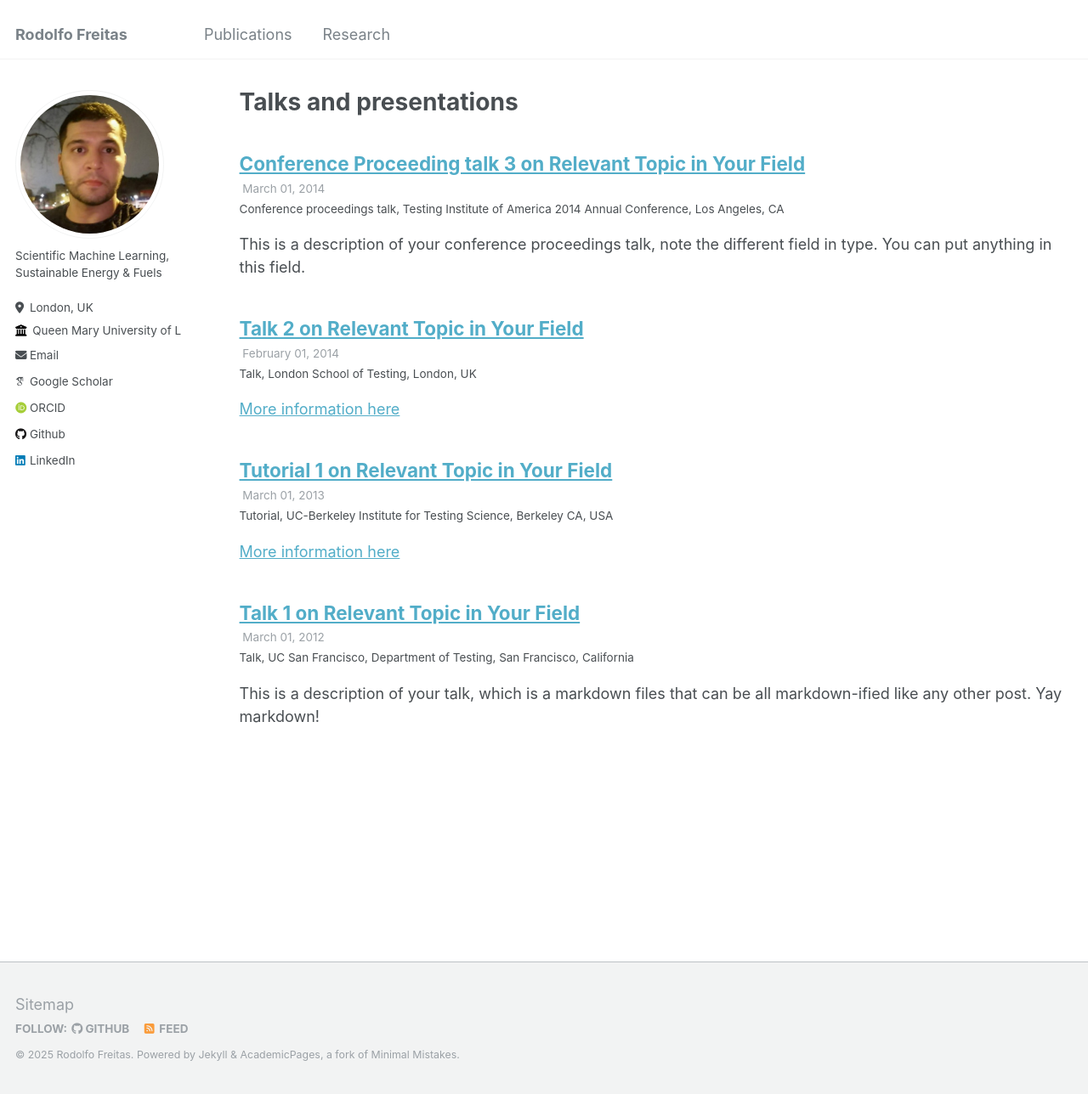
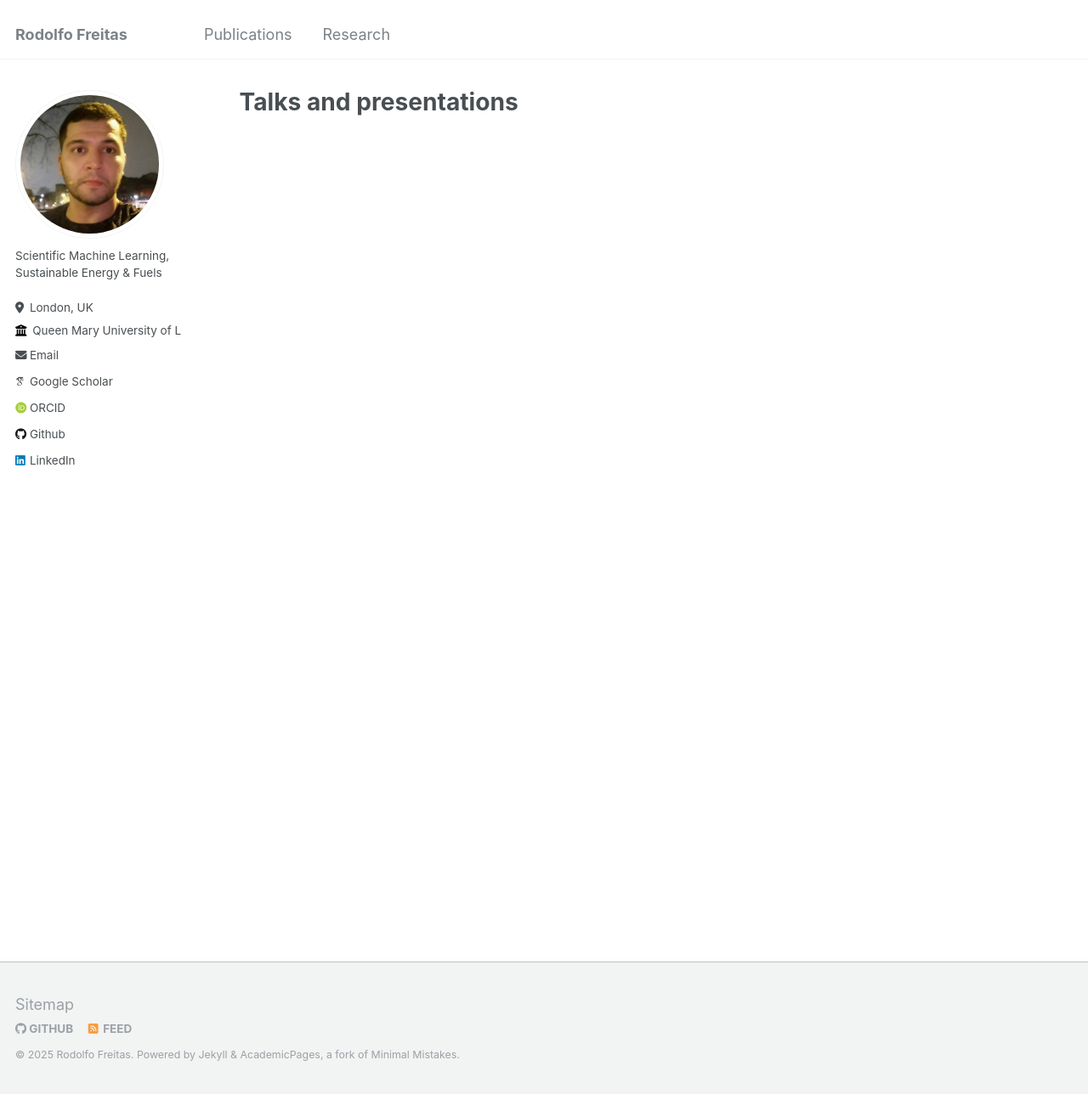
Before and after one commit to RodolfosmFreitas/RodolfosmFreitas.github.io, a Jekyll site: the page built from _pages/talks.html, in a window 1280 px wide and 1288 px high. Shown: the whole window at 85% size. Built offline with Jekyll 4.4.1, drawn with Linux system fonts in a browser that asks for light colours; some web fonts are replaced; part of the change alters nothing that is shown.

```diff
--- a/_config.yml
+++ b/_config.yml
@@ -7,7 +7,7 @@
 # server process.
 
 # Basic Site Settings
-locale                   : "en-US"
+locale                   : "en-UK"
 title                    : "Rodolfo Freitas"
 title_separator          : "-"
 name                     : &name "Rodolfo Freitas"
@@ -203,18 +203,18 @@ collections:
   #home:
   #  output: true
   # permalink: /:collection/:path/
-  teaching:
-    output: true
-    permalink: /:collection/:path/
+  #teaching:
+  #  output: true
+  #  permalink: /:collection/:path/
   publications:
     output: true
     permalink: /:collection/:path/
-  portfolio:
-    output: true
-    permalink: /:collection/:path/
-  talks:
-    output: true
-    permalink: /:collection/:path/
+  #portfolio:
+  #  output: true
+  #  permalink: /:collection/:path/
+  #talks:
+  #  output: true
+  #  permalink: /:collection/:path/
 
 
 # Defaults
@@ -289,7 +289,7 @@ timezone: GB # http://en.wikipedia.org/wiki/List_of_tz_database_time_zones
 # Plugins
 plugins:
   - jekyll-paginate
-  - jekyll-sitemap
+  #- jekyll-sitemap
   - jekyll-gist
   - jekyll-feed
   - jekyll-redirect-from
```
